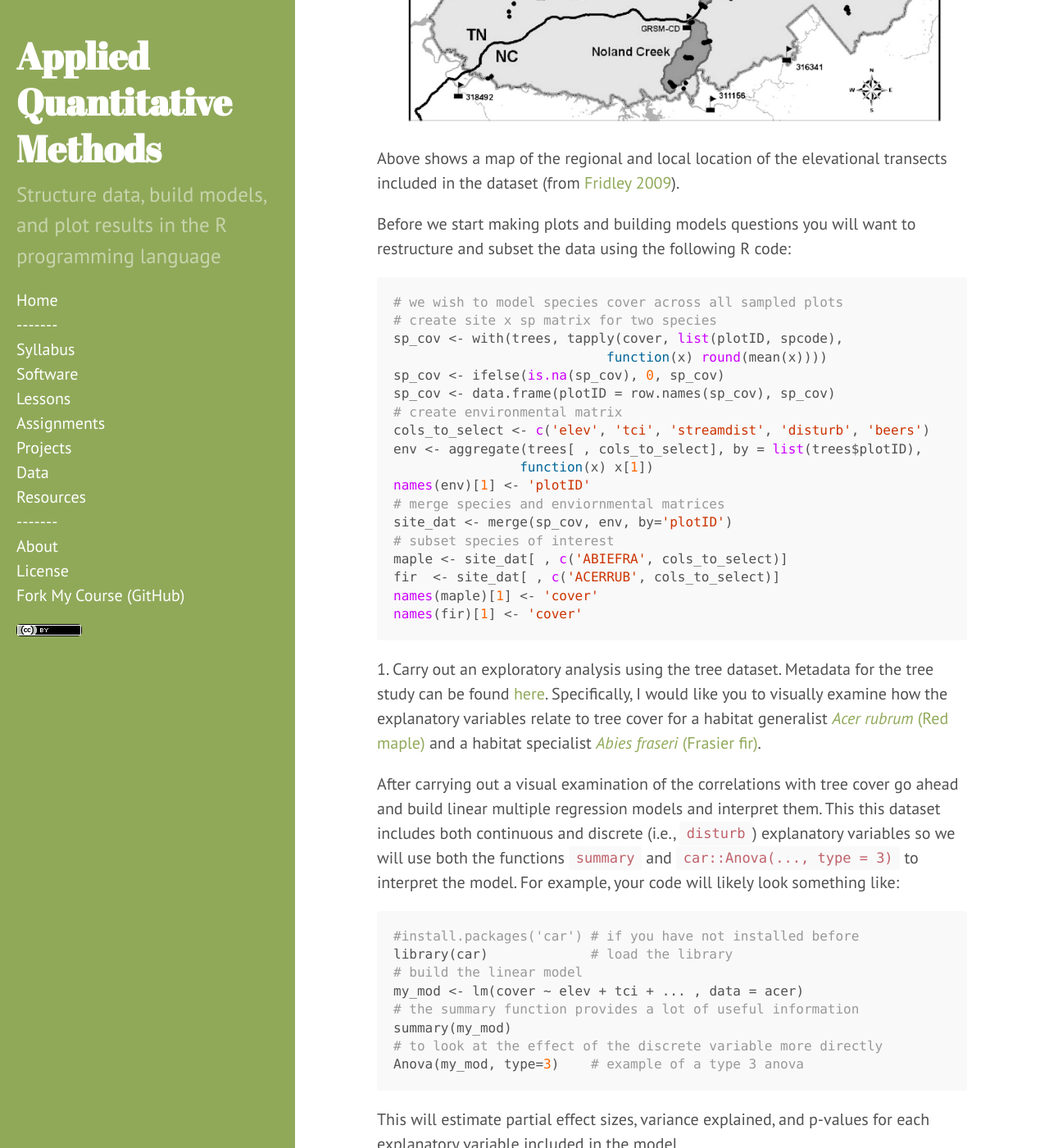
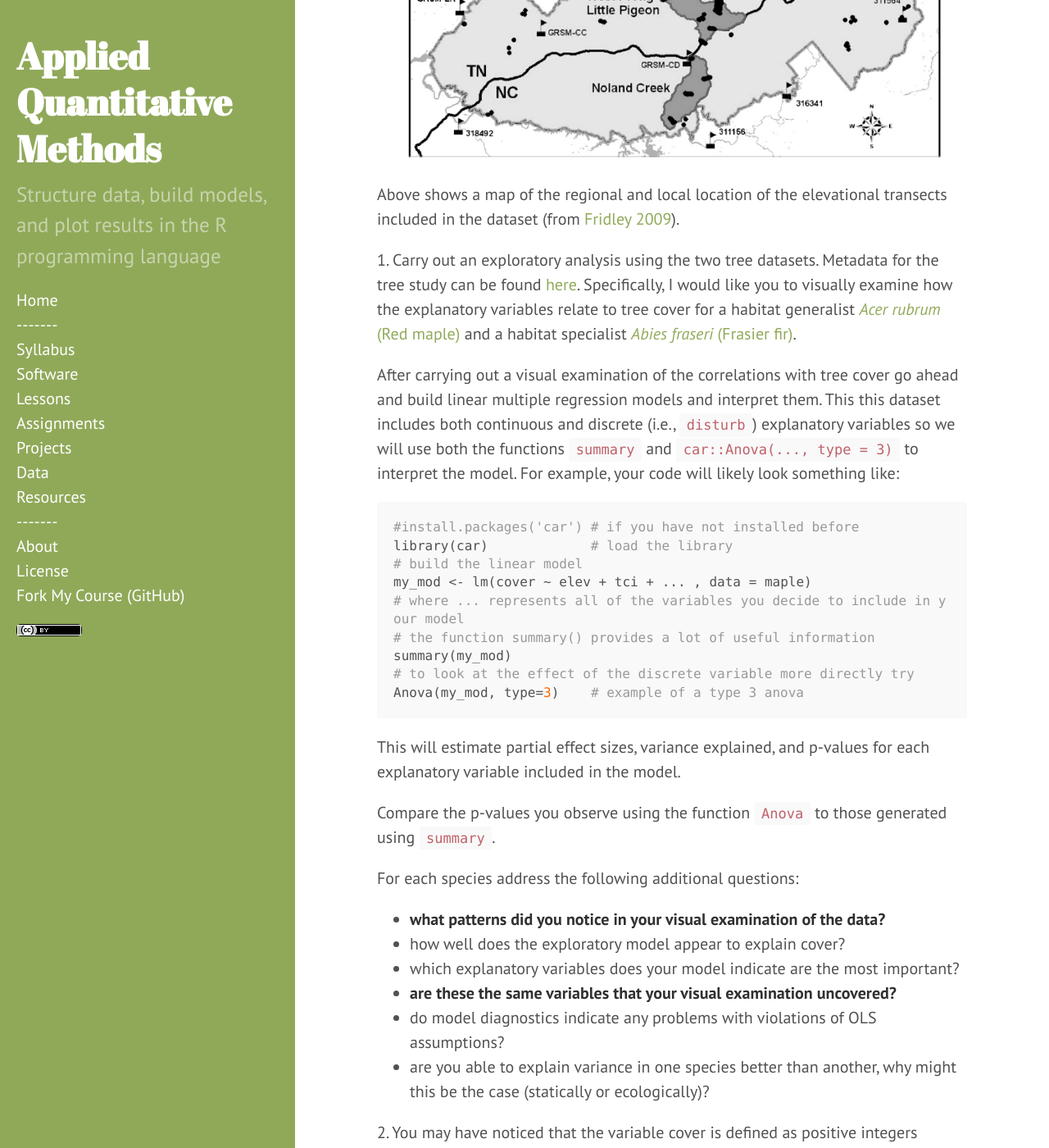
Before and after one commit to dmcglinn/quant_methods, a Jekyll site: the page built from assignments/univariate_models.md, in a window 1280 px wide and 1400 px high, scrolled down 1708 px. Shown: the whole window at 82% size. Built offline with Jekyll 4.4.1, drawn with Linux system fonts in a browser that asks for light colours; some of the changed text lies outside the part shown.

Commit message:
Simplify univariate assignment

````diff
--- a/assignments/univariate_models.md
+++ b/assignments/univariate_models.md
@@ -8,12 +8,13 @@ layout: page
 Read in tree data
 
 ```r
-# read in directly from website:
-trees <- read.csv('https://raw.githubusercontent.com/dmcglinn/quant_methods/gh-pages/data/treedata_subset.csv')
-# or download and import locally
-trees <- read.csv('./data/treedata_subset.csv')
-# convert the column "disturb" to a factor
-trees$disturb <- as.factor(trees$disturb)
+# read in data directly from website:
+# red maple dataset
+maple <- read.csv('https://raw.githubusercontent.com/dmcglinn/quant_methods/gh-pages/data/maple.csv',
+                  stringsAsFactors = TRUE)
+# Frasier fir dataset
+fir <- read.csv('https://raw.githubusercontent.com/dmcglinn/quant_methods/gh-pages/data/fir.csv',
+                stringsAsFactors = TRUE)
 ```
 
 Examine this dataset and see how the data is structured, see function `str`
@@ -46,32 +47,8 @@ Above shows a map of the regional and local location of the elevational
 transects included in the dataset (from [Fridley
 2009](http://plantecology.syr.edu/fridley/Fridley2009_jamc.pdf)).
 
-Before we start making plots and building models questions you will want to
-restructure and subset the data using the following R code:
 
-```r
-# we wish to model species cover across all sampled plots
-# create site x sp matrix for two species
-sp_cov <- with(trees, tapply(cover, list(plotID, spcode),
-                           function(x) round(mean(x))))
-sp_cov <- ifelse(is.na(sp_cov), 0, sp_cov)
-sp_cov <- data.frame(plotID = row.names(sp_cov), sp_cov)
-# create environmental matrix
-cols_to_select <- c('elev', 'tci', 'streamdist', 'disturb', 'beers')
-env <- aggregate(trees[ , cols_to_select], by = list(trees$plotID),
-                function(x) x[1])
-names(env)[1] <- 'plotID'
-# merge species and enviornmental matrices
-site_dat <- merge(sp_cov, env, by='plotID')
-# subset species of interest
-maple <- site_dat[ , c('ABIEFRA', cols_to_select)]
-fir  <- site_dat[ , c('ACERRUB', cols_to_select)]
-names(maple)[1] <- 'cover'
-names(fir)[1] <- 'cover'
-```
-
-
-1\. Carry out an exploratory analysis using the tree dataset. Metadata for the
+1\. Carry out an exploratory analysis using the two tree datasets. Metadata for the
 tree study can be found [here](../data/tree_metadata.txt). Specifically, I would
 like you to visually examine how the explanatory variables relate to tree cover
 for a habitat generalist [*Acer rubrum* (Red maple)](http://www.durhamtownship.com/blog-archives/pix/November1407.jpg) and a
@@ -80,17 +57,20 @@ fir)](https://upload.wikimedia.org/wikipedia/commons/d/d0/Abies_fraseri_Mitchell
 
 After carrying out a visual examination of the correlations with tree cover go
 ahead and build linear multiple regression models and interpret them. This
-this dataset includes both continuous and discrete (i.e., `disturb`) explanatory variables so we will use both the functions `summary` and `car::Anova(..., type = 3)` to interpret
-the model. For example, your code will likely look something like:
+this dataset includes both continuous and discrete (i.e., `disturb`) explanatory
+variables so we will use both the functions `summary` and
+`car::Anova(..., type = 3)` to interpret the model. For example, your code will
+likely look something like:
 
 ```r
 #install.packages('car') # if you have not installed before
 library(car)             # load the library
 # build the linear model
-my_mod <- lm(cover ~ elev + tci + ... , data = acer)
-# the summary function provides a lot of useful information
+my_mod <- lm(cover ~ elev + tci + ... , data = maple)
+# where ... represents all of the variables you decide to include in your model
+# the function summary() provides a lot of useful information
 summary(my_mod)
-# to look at the effect of the discrete variable more directly
+# to look at the effect of the discrete variable more directly try
 Anova(my_mod, type=3)    # example of a type 3 anova
 ```
 
````
